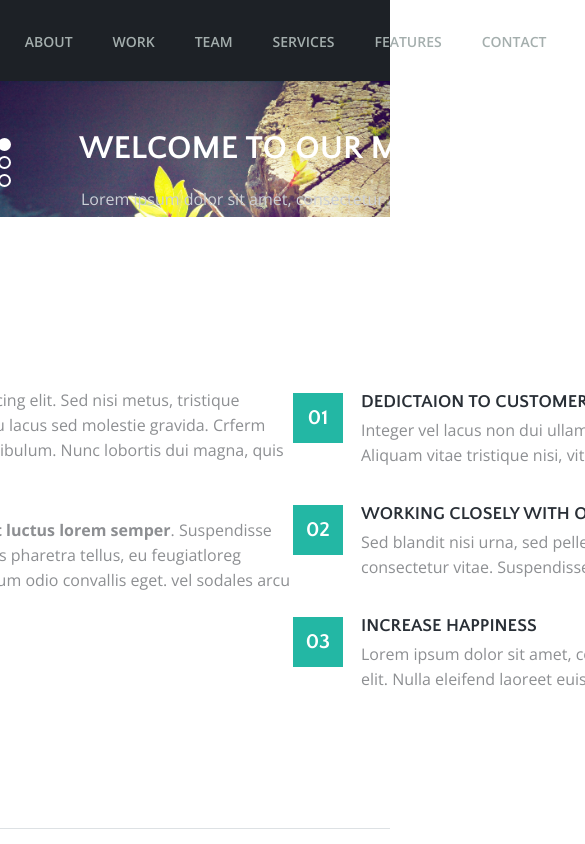
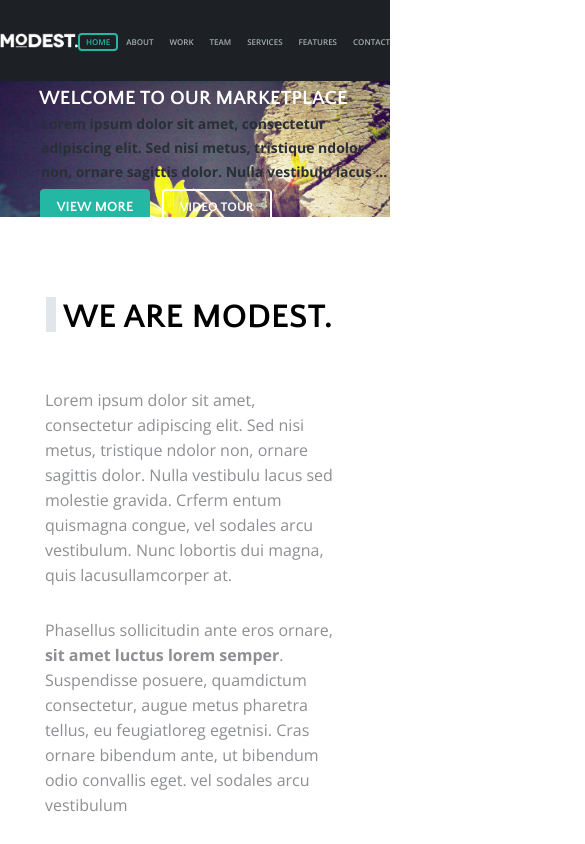
Before and after one commit to DFeduk/Modest, a plain HTML site: page index.html in a window 390 px wide. Shown: the top 844 px of the page, 585 px wide, since content can reach past the window. Drawn offline with nearby package versions, Linux system fonts and the light colour scheme; files whose address does not match are found by name.

Commit message:
Add files via upload

```diff
--- /dev/null
+++ b/css/media.css
@@ -0,0 +1,108 @@
+@media screen and (max-width: 1190px) {
+    .numbers p {
+        width: 100%;
+    }
+    .team {
+        width: 100%;
+    }
+}
+@media screen and (max-width: 1140px) {
+    .navigation li {
+        margin-right: 0px;
+    }
+    .photos {
+        margin-left: 0px;
+    }
+    .content {
+        flex-direction: column;
+        align-items: center;
+    }
+    .activity {
+        width: 78%;
+    }
+    .topic {
+        width: 78%;
+    }
+    .photos {
+        display: flex;
+        justify-content: space-around;
+        flex-wrap: wrap;
+        margin-left: 0;
+    }
+}
+@media screen and (max-width: 1070px) {
+    .photos li {
+        margin-bottom: 10px
+    }
+    .team {
+        display: flex;
+        align-items: center;
+    }
+}
+@media screen and (max-width: 900px) {
+    .gallery-text-wrapper {
+        left: 50px;
+        top: 50px;
+        width: initial;
+    }
+    .gallery-text {
+        font-size: 25px;
+    }
+    .gallery-text-wrapper strong {
+        margin-bottom: 20px;
+        font-size: 14px;
+        margin-bottom: 5px;
+    }
+}
+@media screen and (max-width: 700px) {
+    .navigation li{
+        padding: 3px 6px;
+    }
+    .gallery-text {
+        margin-bottom: 10px;
+    }
+}
+@media screen and (max-width: 625px){
+    .navigation {
+        font-size: 10px;
+    }
+    .numbers li {
+        margin-bottom: 25px;
+    }
+    .gallery-text-wrapper {
+        top: 10%;
+    }
+    .button-1,
+    .button-2 {
+        width: 110px;
+        height: 36px;
+    }
+}
+@media screen and (max-width: 500px){
+    .activity {
+        margin-bottom: 125px;
+    }
+    .navigation {
+        font-size: 8px;
+    }
+    .header-wrapper img{
+        width: 20%;
+    }
+    .gallery-text {
+        font-size: 20px;
+        margin-bottom: 4px;
+    }
+    .gallery-text-wrapper {
+        top: 5%;
+        left: 10%;
+    }
+    .gallery-text-wrapper strong {
+        font-weight: 700;
+        color: #292f36;
+    }
+}
+@media screen and (max-width: 450px){
+.numbers li{
+    margin-bottom: 150px;
+}
+}
--- a/index.html
+++ b/index.html
@@ -11,7 +11,8 @@
     <link href="https://fonts.googleapis.com/css2?family=Open+Sans:wght@400;600;700&display=swap" rel="stylesheet">
     <link rel="stylesheet" href="css/reset.css">
     <link rel="stylesheet" href="css/main.css">
-    <title>Document</title>
+    <link rel="stylesheet" href="css/media.css">
+    <title>Modest</title>
 </head>
 <body>
     <header class="main-header">
--- a/js/main.js
+++ b/js/main.js
@@ -4,5 +4,13 @@ $(document).ready(function(){
         infinite: false,
         buttons: false,
         arrows: false,
+        responsive: [
+            {
+                breakpoint: 900,
+                settings: {
+                    dots: false
+                }
+            }
+        ]
     });
 });
```
Also changed, not shown: images/female.jpg, images/male-3.jpg.
